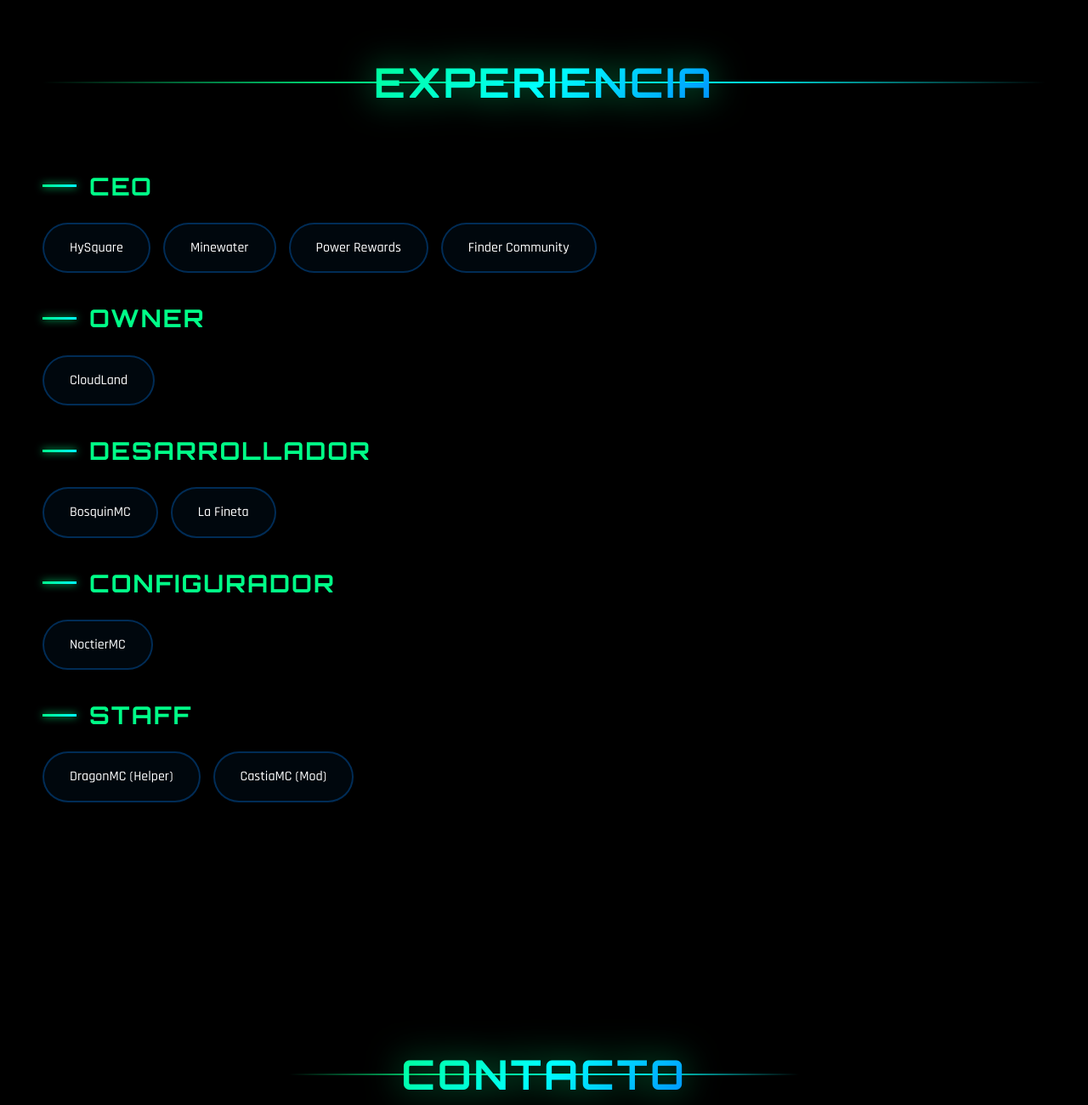
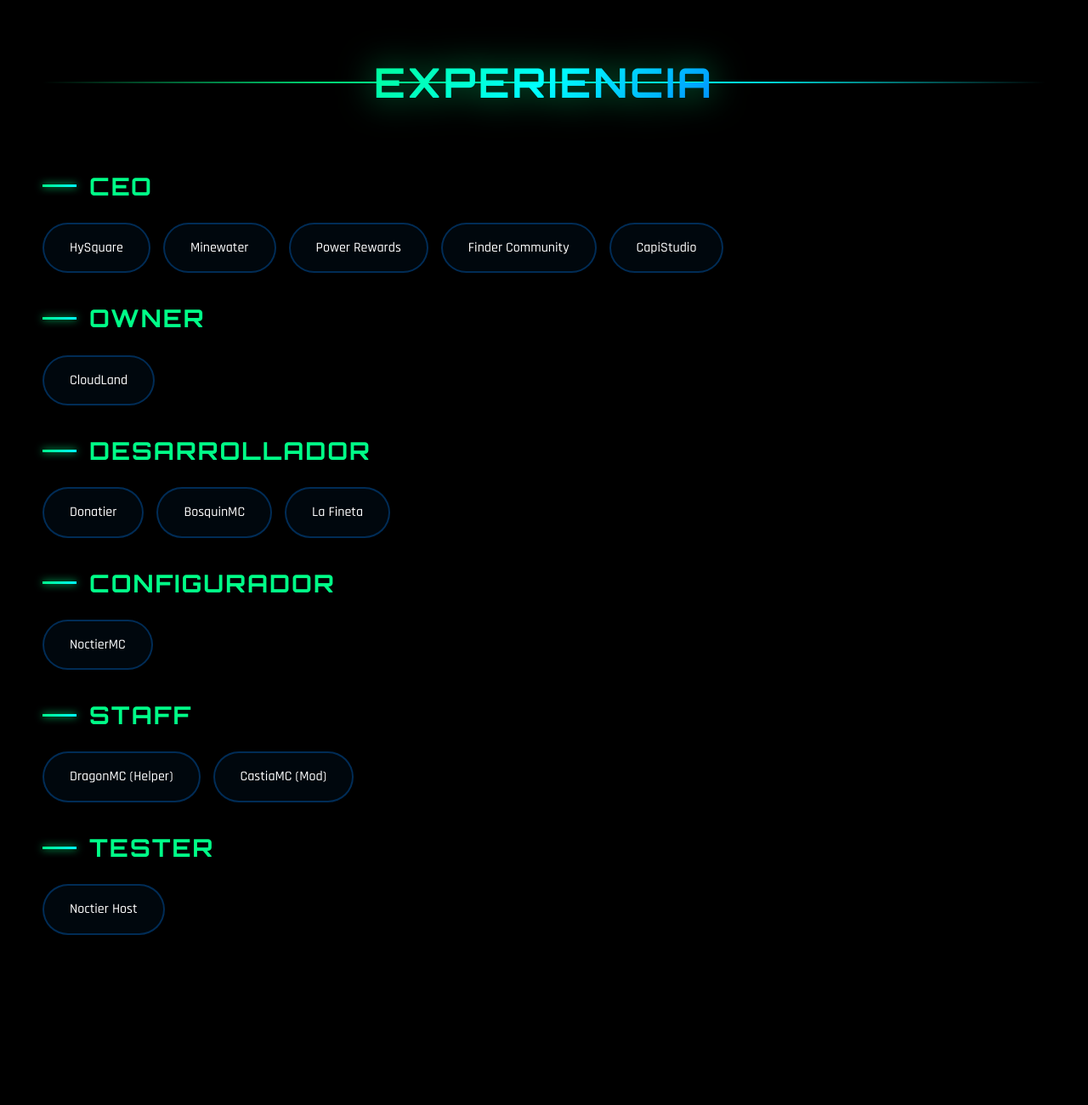
Before and after one commit to vsergiors/portafolio, a plain HTML site: page index.html in a window 1280 px wide. Shown: the part 1641-2941 px from the top of the page at 85% size. Drawn offline with Linux system fonts and the light colour scheme.

Commit message:
Add new contributors and testers to index.html

```diff
--- a/index.html
+++ b/index.html
@@ -832,6 +832,7 @@
                         <div class="exp-item">Minewater</div>
                         <div class="exp-item">Power Rewards</div>
                         <div class="exp-item">Finder Community</div>
+                        <div class="exp-item">CapiStudio</div>
                     </div>
                 </div>
 
@@ -845,6 +846,7 @@
                 <div>
                     <h3 class="exp-header">Desarrollador</h3>
                     <div class="exp-items">
+                        <div class="exp-item">Donatier</div>
                         <div class="exp-item">BosquinMC</div>
                         <div class="exp-item">La Fineta</div>
                     </div>
@@ -862,6 +864,12 @@
                     <div class="exp-items">
                         <div class="exp-item">DragonMC (Helper)</div>
                         <div class="exp-item">CastiaMC (Mod)</div>
+                    </div>
+                </div>
+                <div>
+                    <h3 class="exp-header">Tester</h3>
+                    <div class="exp-items">
+                        <div class="exp-item">Noctier Host</div>
                     </div>
                 </div>
             </div>
```
